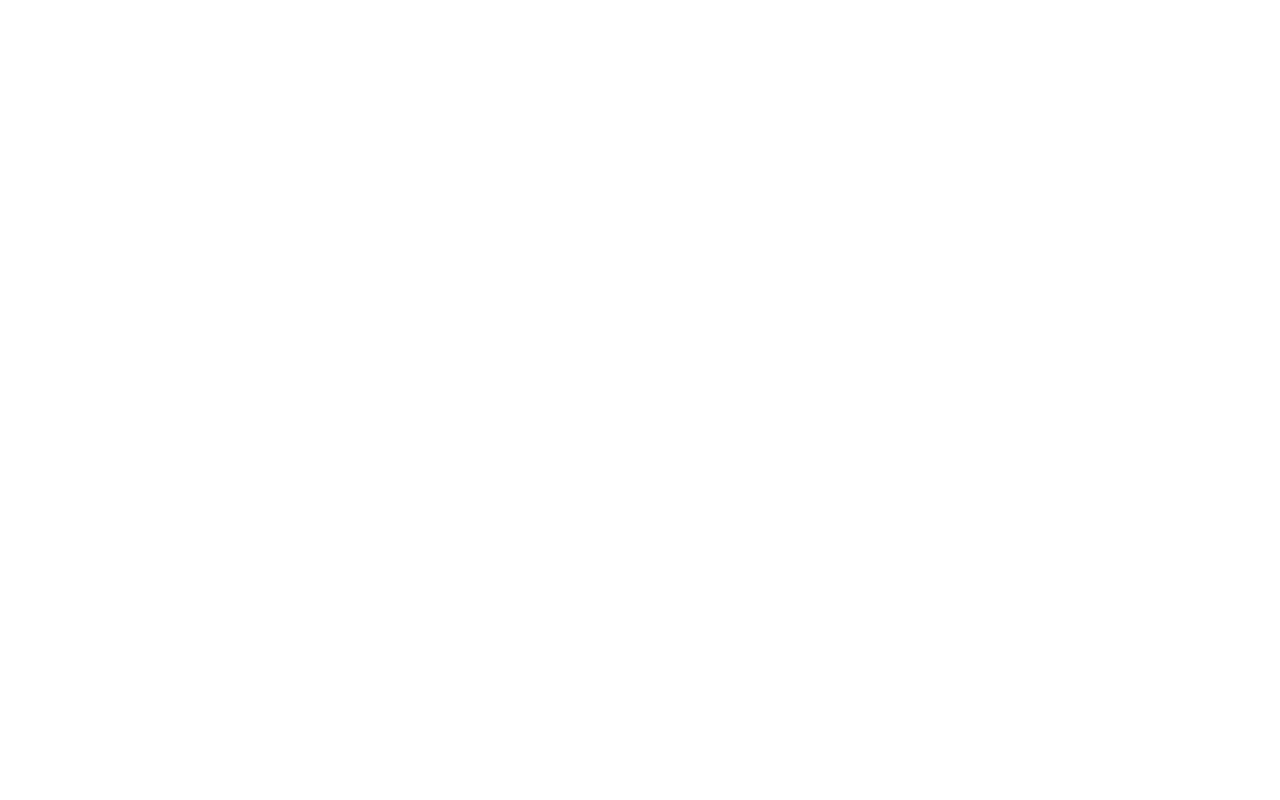
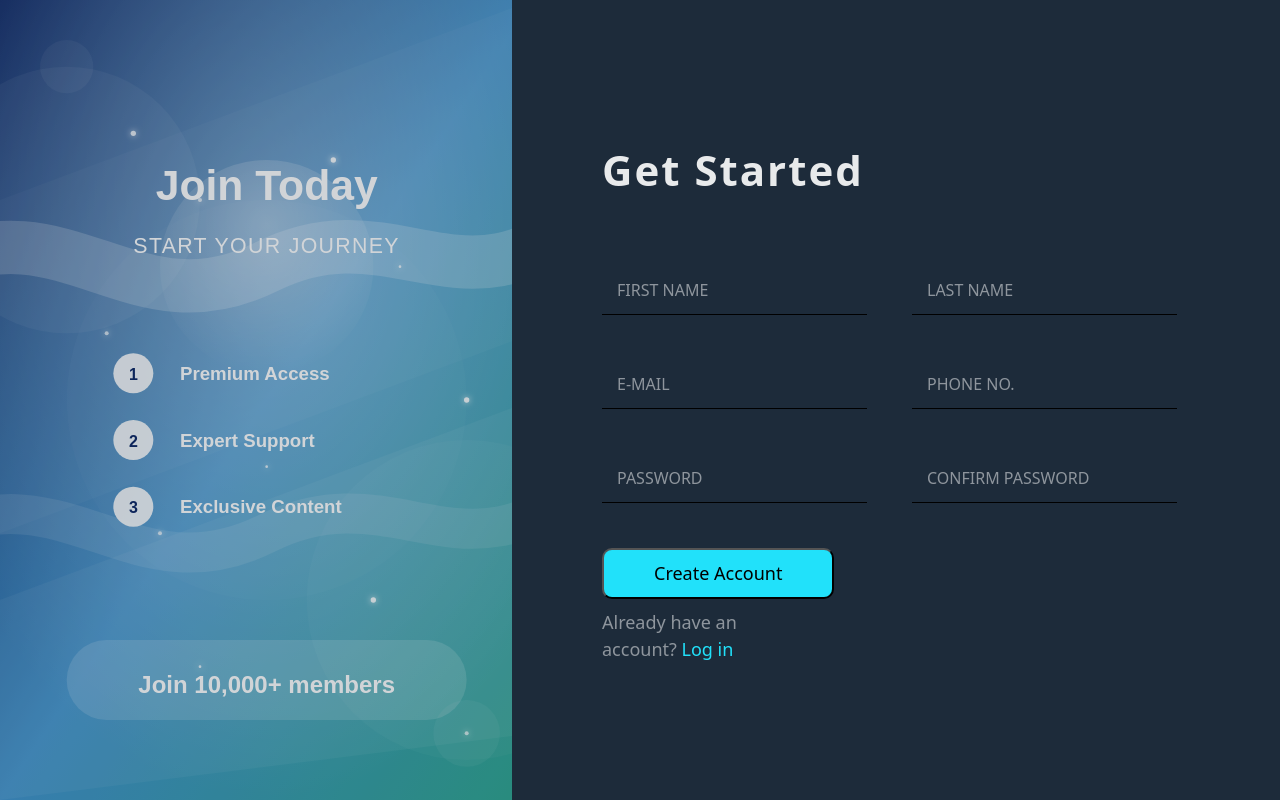
Before and after one commit to YashRTech/Sign-up-Form, a plain HTML site: page index.html in a window 1280 px wide. Drawn offline with Linux system fonts and the light colour scheme.

Commit message:
Form completed

```diff
--- a/index.html
+++ b/index.html
@@ -1,15 +1,71 @@
 <!DOCTYPE html>
 <html lang="en">
+
 <head>
     <meta charset="UTF-8">
     <meta name="viewport" content="width=device-width, initial-scale=1.0">
     <title>Sign-up Form</title>
+    <meta name="description" content="Create your account with our secure and stylish sign-up form." />
+    <meta name="author" content="Yash Tiwari" />
+    <meta name="keywords" content="sign up, form, html, css, registration, create account" />
+    <meta name="theme-color" content="#1d2b3a" />
+    <meta http-equiv="X-UA-Compatible" content="IE=edge" />
+
     <link rel="stylesheet" href="style.css">
 </head>
+
 <body>
 
+    <section class="container">
+        <aside>
+            <!-- here is image section -->
+        </aside>
+        <main>
+            <form action="" method="post" autocomplete="off" id="myForm">
+                <div class="form-container">
+                    <h1 class="form-header">Get Started</h1>
+                    <div class="input-group">
+                        <input type="text" required placeholder=" " id="firstName" name="firstName">
+                        <label for="firstName">First Name</label>
+                    </div>
+                    <div class="input-group">
+                        <input type="text" required placeholder=" " id="lastName" name="lastName">
+                        <label for="lastName">Last Name</label>
+                    </div>
+                    <div class="input-group">
+                        <input type="email" required placeholder=" " pattern="^[^\s@]+@[^\s@]+\.[^\s@]+$" id="email"
+                            name="email">
+                        <label for="email">E-mail</label>
+                    </div>
+                    <div class="input-group">
+                        <input type="tel" required placeholder=" " minlength="10" maxlength="10" pattern="[0-9]{10}"
+                            id="phone" name="phoneNo">
+                        <label for="phone">Phone NO.</label>
+                    </div>
+                    <div class="input-group">
+                        <input type="password" required placeholder=" " id="pass" name="password" pattern="^\S+$"
+                            title="Password must not contain spaces">
+                        <label for="pass">Password</label>
+                        <p id="error"></p>
+                    </div>
+                    <div class="input-group">
+                        <input type="password" required id="confPass" name="confirmPassword" placeholder=" "
+                            pattern="^\S+$" title="Password must not contain spaces">
+                        <label for="confPass">Confirm Password</label>
+                        <p id="error2"></p>
+                    </div>
+                    <div class="btn">
+                        <button type="submit" class="create-btn">Create Account</button>
+                        <p class="btn-text">Already have an account? <a href="#"><button type="button"
+                                    class="login-btn">Log in</button></a></p>
+                    </div>
+                </div>
+            </form>
+        </main>
+    </section>
 
 
     <script src="script.js"></script>
 </body>
+
 </html>
--- a/script.js
+++ b/script.js
@@ -0,0 +1,13 @@
+const form = document.getElementById('myForm');
+const password = document.getElementById('pass');
+const confirmPassword = document.getElementById('confPass');
+const error = document.getElementById('error');
+const error2 = document.getElementById('error2');
+
+form.addEventListener('submit', function (e) {
+  if (password.value !== confirmPassword.value) {
+    e.preventDefault();
+    error.textContent = "Passwords do not match!";
+    error2.textContent = "Passwords do not match!";
+  }
+});
--- a/style.css
+++ b/style.css
@@ -0,0 +1,155 @@
+*,
+*::before,
+*::after {
+  box-sizing: border-box;
+}
+* {
+  margin: 0;
+  padding: 0;
+}
+body {
+  line-height: 1.5;
+  -webkit-font-smoothing: antialiased;
+}
+img,
+picture,
+video,
+canvas,
+svg {
+  display: block;
+  max-width: 100%;
+}
+input,
+button,
+textarea,
+select {
+  font: inherit;
+}
+p,
+h1,
+h2,
+h3,
+h4,
+h5,
+h6 {
+  overflow-wrap: break-word;
+}
+p {
+  text-wrap: pretty;
+}
+
+/*! My CSS Starts here */
+:root {
+  --blue: rgb(33, 225, 250);
+  --red: rgb(252, 86, 108);
+  --dusky-green: rgb(6, 170, 94);
+  --opac-white: rgba(255, 255, 255, 0.9);
+  --form-txt: rgba(255, 255, 255, 0.5);
+  --darky: #1d2b3a;
+  --light-grey: rgb(105, 105, 105);
+}
+body {
+  color: white;
+  background-color: var(--darky);
+  font-family: system-ui, -apple-system, BlinkMacSystemFont, "Segoe UI", Roboto,
+    Oxygen, Ubuntu, Cantarell, "Open Sans", "Helvetica Neue", sans-serif;
+}
+.container {
+  display: flex;
+}
+aside {
+  height: 100vh;
+  width: 40vw;
+  background-image: url(sidebar.svg);
+  opacity: 0.8;
+  background-size: cover;
+}
+main {
+  display: flex;
+  flex-direction: column;
+  justify-content: center;
+  margin-left: 40px;
+}
+.form-container {
+  width: 50vw;
+  display: grid;
+  grid-template-columns: 1fr 1fr;
+  color: var(--form-txt);
+  gap: 45px;
+  padding: 50px;
+  font-size: 18px;
+}
+.form-header {
+  grid-column: 1/-1;
+  color: var(--opac-white);
+  font-size: 42px;
+  margin-bottom: 20px;
+  letter-spacing: 2px;
+}
+
+.input-group {
+  position: relative;
+}
+
+input {
+  min-width: 60%;
+  background-color: transparent;
+  border: none;
+  border-bottom: 1px solid black;
+  padding: 12px 10px;
+  font-size: 16px;
+  font-weight: 600;
+  color: rgba(255, 255, 255, 0.788);
+  position: relative;
+
+  &:focus,
+  &:valid {
+    color: var(--opac-white);
+    outline: none;
+    border: 1px solid var(--blue);
+    border-radius: 7px;
+  }
+
+  &:user-invalid{
+    border-color: red;
+  }
+}
+label {
+  text-transform: uppercase;
+  position: absolute;
+  top: 12px;
+  left: 10px;
+  font-size: 16px;
+  padding: 0 5px;
+  transition: 0.2s ease;
+  pointer-events: none;
+  transition: all 0.4s ease;
+}
+/* Move label when input is focused or has content */
+.input-group input:focus + label,
+.input-group input:not(:placeholder-shown) + label {
+  top: -8px;
+  left: 4px;
+  font-size: 12px;
+  background-color: var(--blue);
+  color: black;
+  border-radius: 2px;
+}
+.create-btn {
+  background-color: var(--blue);
+  padding: 10px 50px;
+  border-radius: 10px;
+  margin-bottom: 10px;
+  cursor: pointer;
+}
+.login-btn {
+  background-color: transparent;
+  border: none;
+  color: var(--blue);
+  cursor: pointer;
+}
+
+
+#error,#error2{
+  color: red;
+}
```
Also changed, not shown: sidebar.svg (added).
